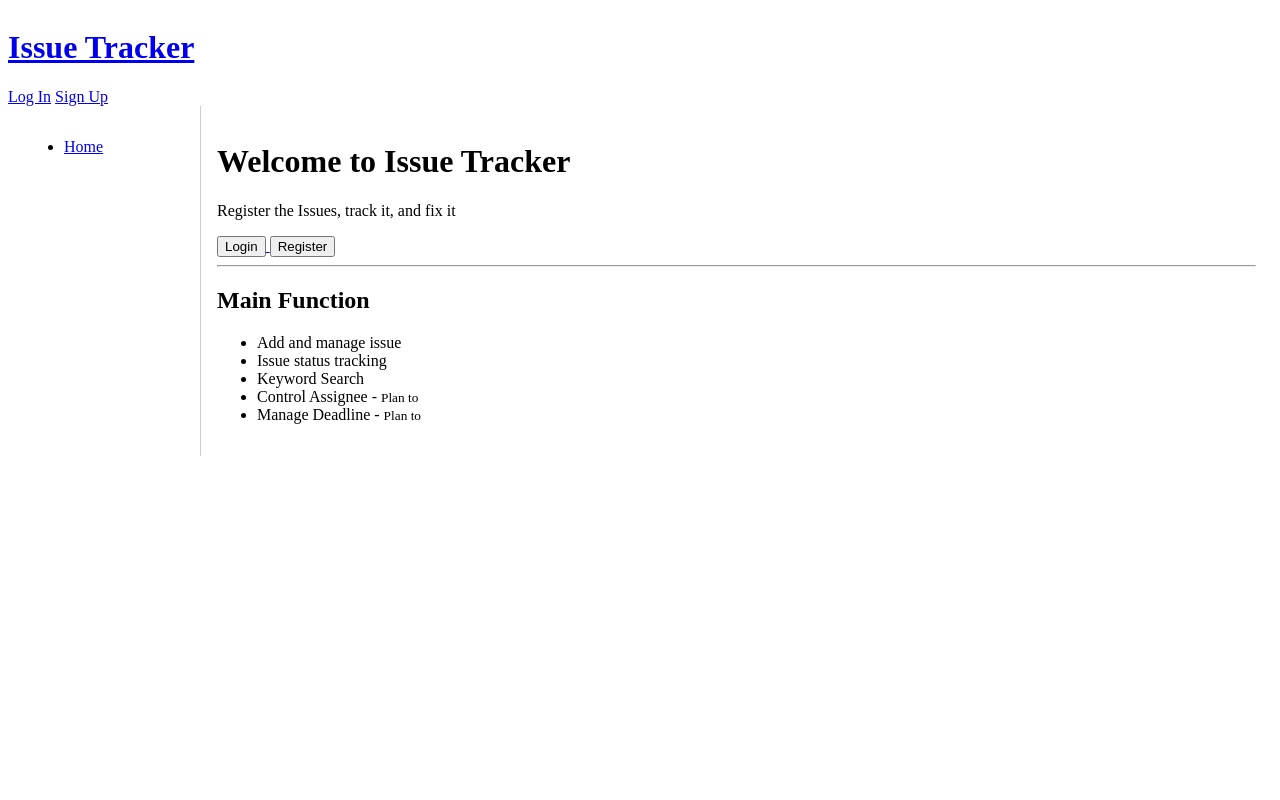
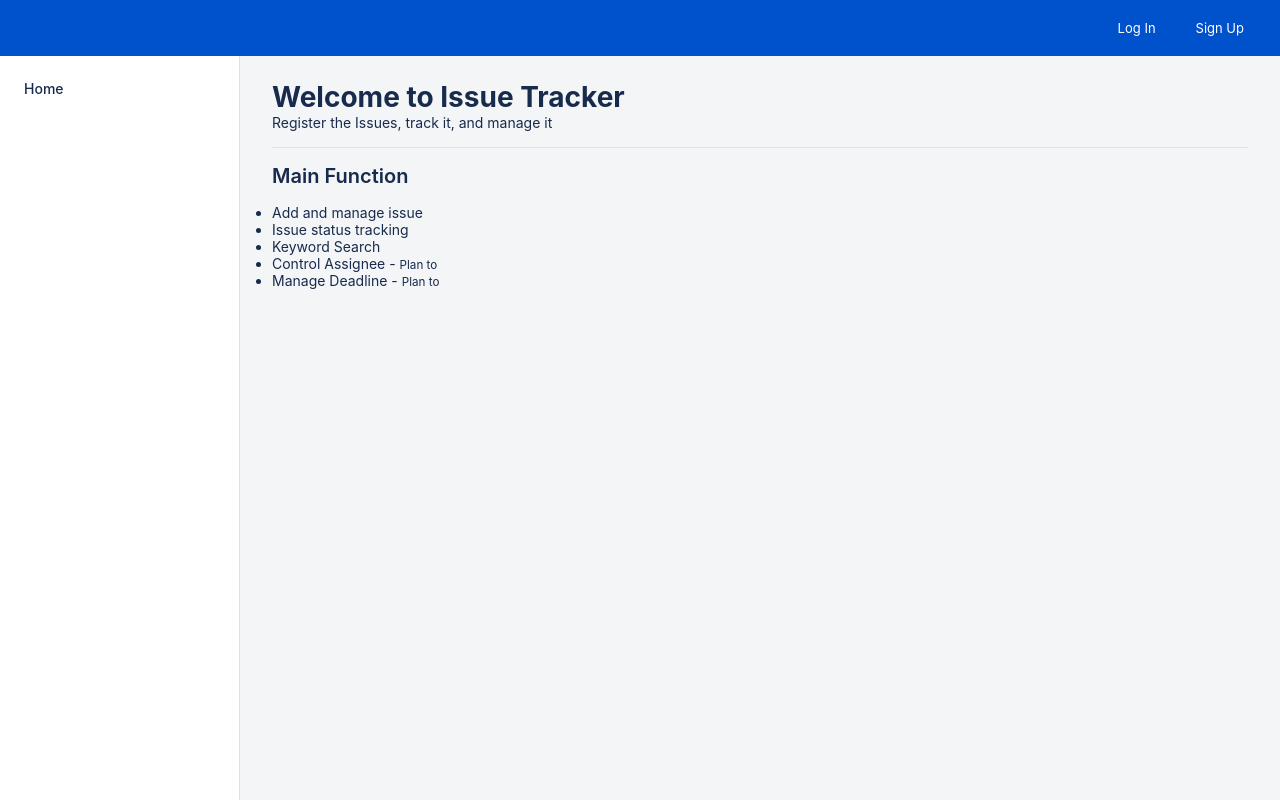
Before and after one commit to LOVEFRIEDCHICKEN/Issue_Tracker, a Flask app: page / in a window 1280 px wide. Run offline with Flask 3, Linux system fonts and the light colour scheme.

Commit message:
feat: Changed Page design & improved navigation
-Updated overall design with blue with white tones
-Linked user nickname on header to Mypage
- Added titles letters on each issue creation form

*And updating schema.sql file(missed last time)

```diff
--- a/static/style.css
+++ b/static/style.css
@@ -0,0 +1,328 @@
+/* Base */
+*, *::before, *::after{
+    box-sizing: border-box;
+    margin: 0;
+    padding: 0;
+}
+
+body {
+    font-family: -apple-system, BlinkMacSystemFont, 'Segoe UI', Roboto, Oxygen, sans-serif;
+    font-size: 14px;
+    color: #172B4D;
+    background-color: #F4F5F7;
+    display: flex;
+    flex-direction: column;
+    min-height: 100vh;
+}
+
+/* No purple on clicked button */
+a {
+    color: #0052CC;
+    text-decoration: none;
+}
+a:hover {
+    color: #0747A6;
+    text-decoration: underline;
+}
+
+a:visited {
+    color: #0052CC;
+    text-decoration: none;
+}
+
+a:visited:hover {
+    color: #0747A6;
+}
+
+/* HEADER */
+header {
+    background-color: #0052CC;
+    color: #FFFFFF;
+    padding: 0 24px;
+    height: 56px;
+    display: flex;
+    align-items: center;
+    justify-content: space-between;
+    flex-shrink: 0;
+}
+
+header h1 {
+    font-size: 18px;
+    font-weight: 700;
+}
+
+header h1 a:visited {
+    color: #FFFFFF;
+}
+
+header h1 a:hover {
+    color: #DEEBFF;
+    text-decoration: none;
+}
+
+header div {
+    display: flex;
+    align-items: center;
+    gap: 16px;
+    font-size: 13px;
+}
+
+header div span {
+    color: #DEEBFF;
+    font-weight: 500;
+}
+
+header div a {
+    color: #FFFFFF;
+    text-decoration: none;
+    padding: 6px 12px;
+    border-radius: 3px;
+    transition: background-color 0.15s;
+}
+
+header div a:visited {
+    color: #FFFFFF;
+}
+
+header div a:hover {
+    background-color: rgba(255,255,255,0.15);
+    text-decoration: none;
+}
+
+/* layout */
+.layout {
+    display: flex;
+    flex: 1;
+    min-height: 0;
+}
+
+/* SIDE NAV */
+nav.side-nav {
+    width: 240px;
+    background-color: #FFFFFF;
+    border-right: 1px solid #DFE1E6;
+    padding: 16px 0;
+    flex-shrink: 0;
+    align-self: stretch;
+}
+
+nav.side-nav ul li a {
+    display: block;
+    padding: 8px 24px;
+    color: #172B4D;
+    font-size: 14px;
+    font-weight: 500;
+    border-radius: 0;
+    transition: background-color 0.1s;
+}
+
+nav.side-nav ul li a:visited {
+    color: #172B4D;
+}
+
+nav.side-nav ul li a:hover {
+    background-color: #F4F5F7;
+    color: #0052CC;
+    text-decoration: none;
+}
+
+/* Main Content */
+.main-content {
+    flex: 1;
+    padding: 24px 32px;
+    background-color: #F4F5F7;
+}
+
+h2 {
+    font-size: 20px;
+    font-weight: 600;
+    color: #172B4D;
+    margin-bottom: 16px;
+}
+
+h3 {
+    font-size: 16px;
+    font-weight: 600;
+    color: #172B4D;
+    margin: 20px 0 10px;
+}
+
+hr {
+    border: none;
+    border-top: 1px solid #DFE1E6;
+    margin: 16px 0;
+}
+
+/* FORM & INPUT */
+input[type="text"],
+input[type="password"],
+input[type="email"],
+textarea,
+select {
+    width: 100%;
+    max-width: 360px;
+    padding: 8px 10px;
+    border: 2px solid #DFE1E6;
+    border-radius: 3px;
+    font-size: 14px;
+    color: #172B4D;
+    background-color: #FAFBFC;
+    margin-bottom: 8px;
+    transition: border-color 0.15s;
+}
+
+input[type="text"]:focus,
+input[type="password"]:focus,
+input[type="email"]:focus,
+textarea:focus,
+select:focus{
+    outline: none;
+    border-color: #0052CC;
+    background-color: #FFFFFF;
+}
+
+/* Button */
+button,
+input[type="submit"] {
+    background-color: #0052CC;
+    color: #FFFFFF;
+    border: none;
+    border-radius: 3px;
+    padding: 8px 16px;
+    font-size: 14px;
+    font-weight: 500;
+    cursor: pointer;
+    transition: background-color 0.15s;
+}
+
+button:hover,
+input[type="submit"]:hover {
+    background-color: #0747A6;
+}
+
+button[type="button"] {
+    background-color: #F4F5F7;
+    color: #172B4D;
+    border: 1px solid #DFE1E6;
+}
+
+button[type="button"]:hover {
+    background-color: #EBECF0;
+}
+
+/* btn-secondary -- for other style button */
+.btn-secondary {
+    display: inline-block;
+    background-color: #F4F5F7;
+    color: 1px solid #DFE1E6;
+    border-radius: 3px;
+    padding: 8px 16px;
+    font-size: 14px;
+    font-weight: 500;
+    cursor: pointer;
+    text-decoration: none;
+    transition: background-color 0.15s;
+}
+
+.btn-secondary:hover {
+    background-color: #EBECF0;
+    color: #172B4D;
+    text-decoration: non;
+}
+
+.btn-secondary:visited {
+    color: #172B4D;
+}
+
+/* TABLE */
+table {
+    width: 100%;
+    border-collapse: collapse;
+    background-color: #FFFFFF;
+    border: 1px solid #DFE1E6;
+    border-radius: 1px;
+    overflow: hidden;
+    font-size: 14px;
+}
+
+thead{
+    background-color: #F4F5F7;
+}
+
+thead th {
+    padding: 10px 14px;
+    text-align: left;
+    font-weight: 600;
+    color: #5E6C84;
+    border-bottom: 2px solid #DFE1E6;
+    font-size: 12px;
+    text-transform: uppercase;
+    letter-spacing: 0.04em;
+}
+
+tbody tr {
+    border-bottom: 1px solid #F4F5F7;
+    transition: background-color 0.1s;
+}
+
+tbody tr:hover {
+    background-color: #F4F5F7;
+}
+
+tbody td a {
+    color: #0052CC;
+    font-weight: 500;
+}
+
+tbody td a:visited{
+    color: #0052CC;
+}
+
+/* Flash MSG */
+.flash-messages {
+    list-style: none;
+    padding: 0;
+    margin-bottom: 16px;
+}
+
+.flash-messages li {
+    background-color: #DEEBFF;
+    border: 1px solid #0052CC;
+    border-radius: 3px;
+    padding: 10px 14px;
+    color: #172B4D;
+    font-size: 14px;
+}
+
+/* CARD (mypage, login etc) */
+.main-content > .user-info,
+.main-content > form,
+.main-content > details {
+    background-color: #FFFFFF;
+    border: 1px solid #DFE1E6;
+    border-radius: 3px;
+    padding: 20px;
+    margin-bottom: 16px;
+    max-width: 480px;
+}
+
+/* user-info */
+.user-info p{
+    margin-bottom: 8px;
+}
+
+.user-info p:last-child{
+    margin-bottom: 0;
+}
+
+/* label */
+label {
+    display: flex;
+    flex-direction: column;
+    gap: 4px;
+    margin-bottom: 12px;
+    font-size: 13px;
+    font-weight: 600;
+    color: #5E6C84;
+    max-width; 360px;
+}
--- a/templates/base.html
+++ b/templates/base.html
@@ -4,25 +4,25 @@
     <meta charset="UTF-8">
     <title>Issue Tracker</title>
     <link rel="stylesheet" href="{{ url_for('static', filename = 'style.css') }}">
-    <style>
-        body {
-            display: flex;
-            flex-direction: column;
-        }
-        .layout {
-            display: flex; /* Nav on left, sort with text */
-            flex: 1;
-        }
-        nav.side-nav{
-            width: 160px;
-            border-right: 1px solid #ccc;
-            padding: 16px;
-        }
-        .main-content {
-            flex: 1; /* will take all other space */
-            padding: 16px;
-        }
-    </style>
+<!--    <style>-->
+<!--        body {-->
+<!--            display: flex;-->
+<!--            flex-direction: column;-->
+<!--        }-->
+<!--        .layout {-->
+<!--            display: flex; /* Nav on left, sort with text */-->
+<!--            flex: 1;-->
+<!--        }-->
+<!--        nav.side-nav{-->
+<!--            width: 160px;-->
+<!--            border-right: 1px solid #ccc;-->
+<!--            padding: 16px;-->
+<!--        }-->
+<!--        .main-content {-->
+<!--            flex: 1; /* will take all other space */-->
+<!--            padding: 16px;-->
+<!--        }-->
+<!--    </style>-->
 </head>
 <body>
 
@@ -35,7 +35,7 @@
     <!-- Man Page Top  -->
     <div>
         {% if current_user.is_authenticated %}
-            <span>{{ current_user.nickname }}</span>
+            <a href="{{ url_for('auth.mypage') }}">{{ current_user.nickname }}</a>
             <a href="{{ url_for('auth.logout') }}">Log Out</a>
         {% else %}
             <a href="{{ url_for('auth.login') }}">Log In</a>
--- a/templates/index.html
+++ b/templates/index.html
@@ -3,17 +3,17 @@
 <!-- Landing Page -->
 <div>
     <h1>Welcome to Issue Tracker</h1>
-    <p>Register the Issues, track it, and fix it</p>
+    <p>Register the Issues, track it, and manage it</p>
 
     {% if not current_user.is_authenticated %}
-    <div>
-        <a href="{{ url_for('auth.login') }}">
-            <button>Login</button>
-        </a>
-        <a href="{{ url_for('auth.user_register') }}">
-            <button>Register</button>
-        </a>
-    </div>
+<!--    <div>-->
+<!--        <a href="{{ url_for('auth.login') }}">-->
+<!--            <button>Login</button>-->
+<!--        </a>-->
+<!--        <a href="{{ url_for('auth.user_register') }}">-->
+<!--            <button>Register</button>-->
+<!--        </a>-->
+<!--    </div>-->
     {% else %}
     <div>
         <p>{{ current_user.username }}, Welcome</p>
--- a/templates/issues.html
+++ b/templates/issues.html
@@ -3,9 +3,7 @@
 <!-- Show All Issue List -->
 <h2>Issue List</h2>
 <!-- Register Issue Button -->
-<a href="{{ url_for('issue.register_issue_page') }}">
-   <button type="button">Register New Issue</button>
-</a>
+<a href="{{ url_for('issue.register_issue_page') }}" class = "btn-secondary">Register New Issue</a>
 
 <hr>
 
@@ -19,7 +17,7 @@
 
 <!-- Issue List Table -->
 {% if issues %}
-<table border="1"> <!-- need this for able to see a border without scc-->
+<table>
     <thead>
         <tr>
             <th>ID</th>
```
Also changed, not shown: schema.sql (+20 -2 lines), templates/mypage.html (+5 -5 lines), templates/register_new_issue.html (+19 -1 lines).
